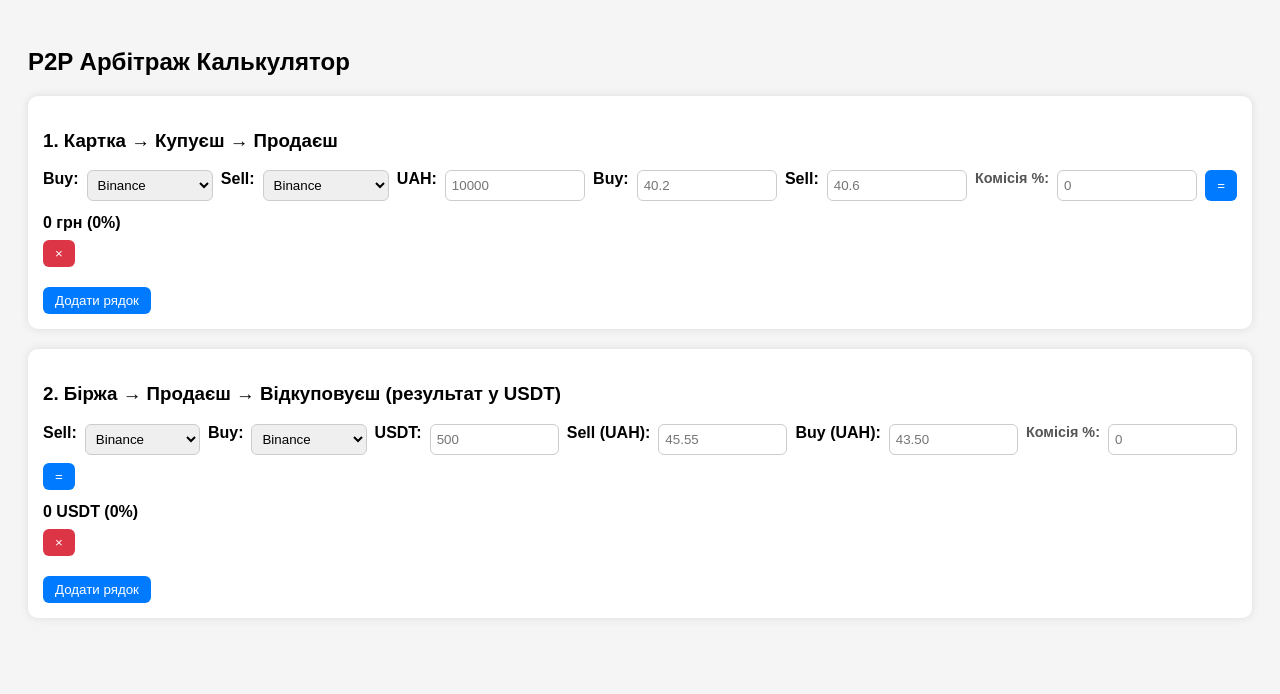
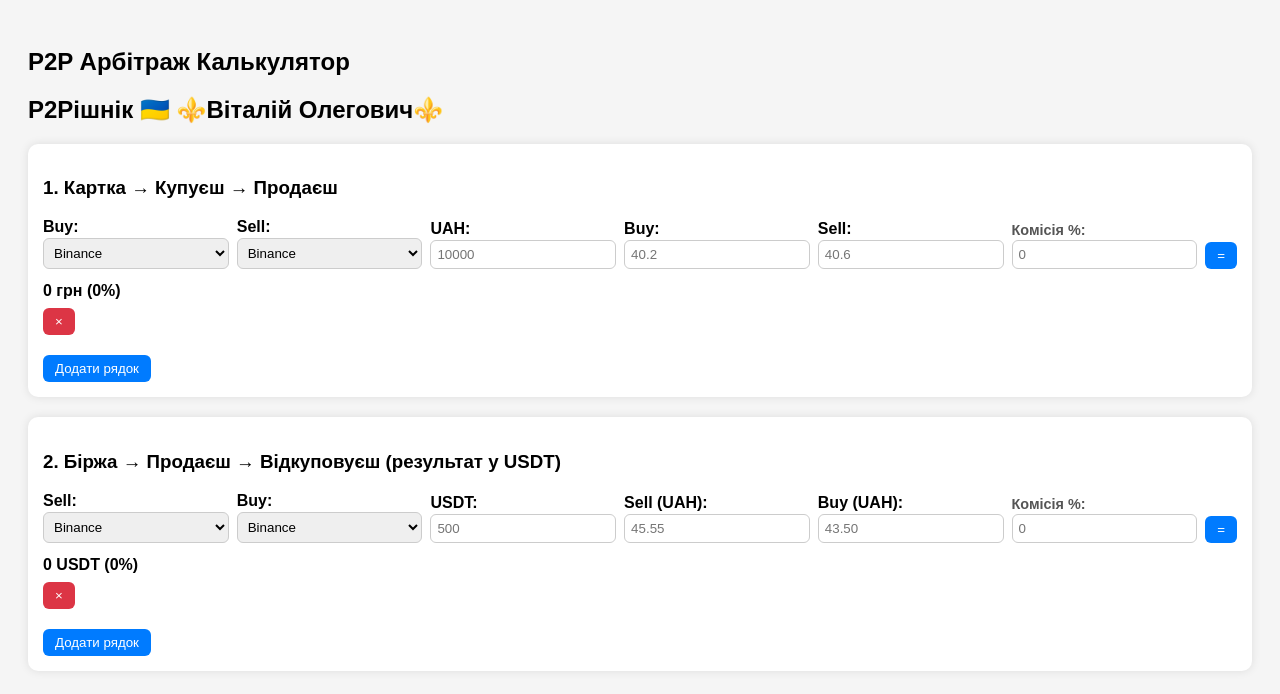
Before and after one commit to shashura/p2p, a plain HTML site: page index.html in a window 1280 px wide. Drawn offline with Linux system fonts and the light colour scheme.

Commit message:
index.html

```diff
--- a/index.html
+++ b/index.html
@@ -20,25 +20,33 @@
     box-shadow: 0 0 10px rgba(0,0,0,0.1);
   }
 
-  /* 🔥 ВИПРАВЛЕНО: ТЕПЕР РЯДОК АДАПТИВНИЙ */
   .row {
     display: flex;
-    flex-wrap: wrap;       /* дозволяє переносити елементи */
+    flex-wrap: wrap;
     gap: 8px;
     margin-bottom: 10px;
+    align-items: flex-end;
   }
 
-  label {
-    font-weight: bold;
+  .input-group {
+    display: flex;
+    flex-direction: column;
+    flex: 1 1 110px;
+    min-width: 80px;
   }
 
-  select.short,
-  input.num {
+  .input-group label {
+    font-weight: bold;
+    margin-bottom: 2px;
+  }
+
+  .input-group input,
+  .input-group select {
     padding: 6px;
     border-radius: 6px;
-    border:1px solid #ccc;
-    flex: 1 1 110px;       /* 🔥 адаптивна ширина */
-    min-width: 80px;
+    border: 1px solid #ccc;
+    width: 100%;
+    box-sizing: border-box;
   }
 
   button {
@@ -74,38 +82,49 @@
 
 <body>
 <h2>P2P Арбітраж Калькулятор</h2>
+  <h2>Р2Рішнік 🇺🇦 ⚜️Віталій Олегович⚜️</h2>
 
 <div id="calculator">
   <div class="block" data-block="1">
     <h3>1. Картка → Купуєш → Продаєш</h3>
 
     <div class="row">
+      <div class="input-group">
         <label>Buy:</label>
-      <select class="short">
+        <select>
           <option>Binance</option><option>Bybit</option><option>OKX</option><option>MEXC</option><option>Telegram</option>
         </select>
+      </div>
 
+      <div class="input-group">
         <label>Sell:</label>
-      <select class="short">
+        <select>
           <option>Binance</option><option>Bybit</option><option>OKX</option><option>MEXC</option><option>Telegram</option>
         </select>
+      </div>
 
+      <div class="input-group">
         <label>UAH:</label>
-      <input type="number" class="num" placeholder="10000" />
+        <input type="number" class="num" placeholder="10000">
+      </div>
 
+      <div class="input-group">
         <label>Buy:</label>
-      <input type="number" class="num" placeholder="40.2" />
+        <input type="number" class="num" placeholder="40.2">
+      </div>
 
+      <div class="input-group">
         <label>Sell:</label>
-      <input type="number" class="num" placeholder="40.6" />
+        <input type="number" class="num" placeholder="40.6">
+      </div>
 
+      <div class="input-group">
         <label class="commission-label">Комісія %:</label>
-      <input type="number" class="num" placeholder="0" />
+        <input type="number" class="num" placeholder="0">
+      </div>
 
       <button onclick="calcRow(this)">=</button>
-
       <span><b>0 грн (0%)</b></span>
-
       <button class="remove-btn" onclick="resetRow(this)">×</button>
     </div>
 
@@ -116,32 +135,42 @@
     <h3>2. Біржа → Продаєш → Відкуповуєш (результат у USDT)</h3>
 
     <div class="row">
+      <div class="input-group">
         <label>Sell:</label>
-      <select class="short">
+        <select>
           <option>Binance</option><option>Bybit</option><option>OKX</option><option>MEXC</option><option>Telegram</option>
         </select>
+      </div>
 
+      <div class="input-group">
         <label>Buy:</label>
-      <select class="short">
+        <select>
           <option>Binance</option><option>Bybit</option><option>OKX</option><option>MEXC</option><option>Telegram</option>
         </select>
+      </div>
 
+      <div class="input-group">
         <label>USDT:</label>
-      <input type="number" class="num" placeholder="500" />
+        <input type="number" class="num" placeholder="500">
+      </div>
 
+      <div class="input-group">
         <label>Sell (UAH):</label>
-      <input type="number" class="num" placeholder="45.55" />
+        <input type="number" class="num" placeholder="45.55">
+      </div>
 
+      <div class="input-group">
         <label>Buy (UAH):</label>
-      <input type="number" class="num" placeholder="43.50" />
+        <input type="number" class="num" placeholder="43.50">
+      </div>
 
+      <div class="input-group">
         <label class="commission-label">Комісія %:</label>
-      <input type="number" class="num" placeholder="0" />
+        <input type="number" class="num" placeholder="0">
+      </div>
 
       <button onclick="calcRow(this)">=</button>
-
       <span><b>0 USDT (0%)</b></span>
-
       <button class="remove-btn" onclick="removeRow(this)">×</button>
     </div>
 
```
Lines whose indentation alone changed are shown as unchanged.
